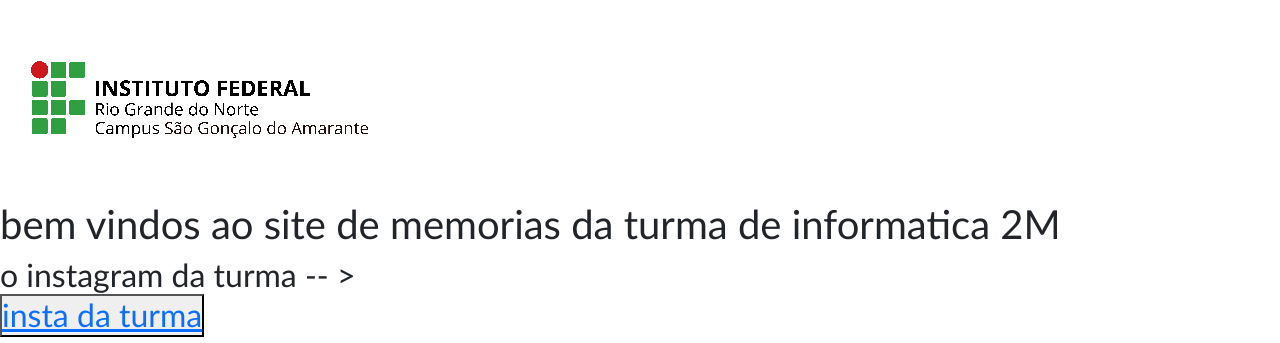
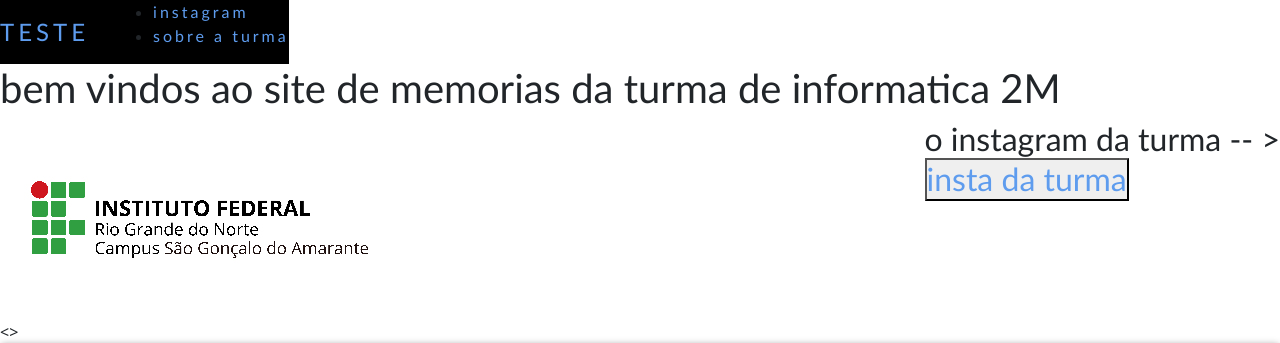
Before and after one commit to isinho01/memorias-turma-2022.1, a plain HTML site: page index.html in a window 1280 px wide. Shown: the top 343 px of the page. Drawn offline with nearby package versions, Linux system fonts and the light colour scheme.

Commit message:
atualizaçao nav bar

```diff
--- a/index.html
+++ b/index.html
@@ -21,23 +21,26 @@
   </head>
 
   <body>
-    <!-- tentativa de fazer uma nav -->
-    <!-- <nav>
-      <ul class="menu nav-menu">
-
-      </ul>
-
-    </nav> -->
     <!-- início do cabeçalho -->
     <header>
+       <!-- inicio da nav bar -->
+      <nav>
+        <a class="logo" href=""> teste </a>
+        <ul class="nav-list">
+          <li><a href="/">instagram</a></li>
+          <li><a href="/">sobre a turma</a></li>
+        </ul>
+      </nav>
+      <h1>bem vindos ao site de memorias da turma de informatica 2M</h1>
       <!-- imagem da logo do IFRN-->
       <img src="src/images/logo if.jpeg" alt="" />
 
-      <h1>bem vindos ao site de memorias da turma de informatica 2M</h1>
+
 
       <br>
       <!-- botao do instagram junto ao texto -->
       <h2>o instagram da turma -- > <br> <button><a href="https://instagram.com/info2m.sga?igshid=MzRlODBiNWFlZA==">insta da turma</a> </button></h2>
+
 
 
     </header>
--- a/src/styles/style.css
+++ b/src/styles/style.css
@@ -48,6 +48,45 @@ header {
   align-items: left;
   flex-wrap: wrap;
 }
-header .botao{
+header .botao {
   align-items: left;
 }
+/* estilizaçao dos componentes da nav bar*/
+a {
+  color: #5e9cee;
+  /* color: #fff; */
+  text-decoration: none;
+  transition: 0.3s;
+}
+a:hover {
+  opacity: 0.7;
+}
+.logo {
+  font-size: 24px;
+  text-transform: uppercase;
+  letter-spacing: 4px;
+}
+/* estilizaçao da nav bar */
+nav {
+  display: flex;
+  justify-content: space-around;
+  align-items: center;
+  font-family: "Times New Roman", Times, serif;
+  background-color: black;
+  height: 8vh;
+}
+main {
+  background: url("bg.jpg") no-repeat center center;
+  background-size: cover;
+  height: 92vh;
+}
+.nav-list {
+  letter-spacing: 3px;
+  margin-left: 32px;
+}
+h1:hover {
+  /* font-family: "Times New Roman", Times, serif; */
+  transition: 0.3s;
+  opacity: 0.7;
+  /* box-shadow: 0px 0px 7px rgba(34, 34, 34, 0.511); */
+}
```
